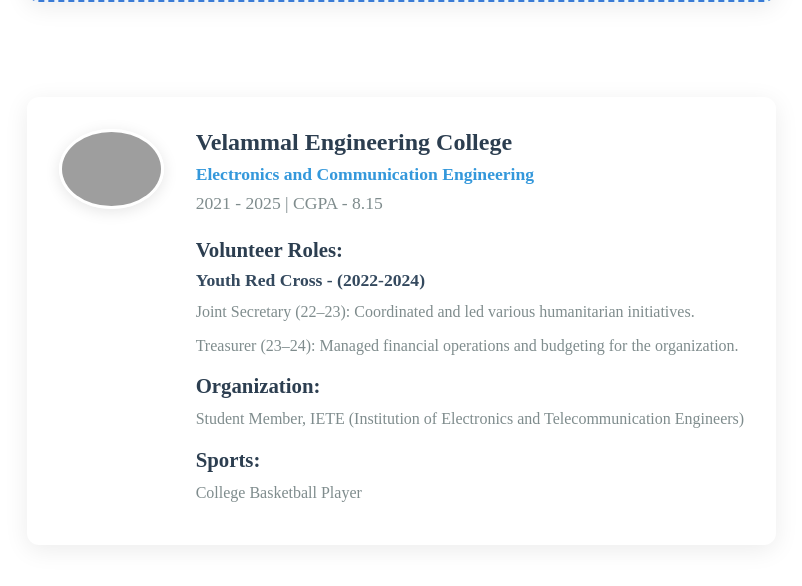
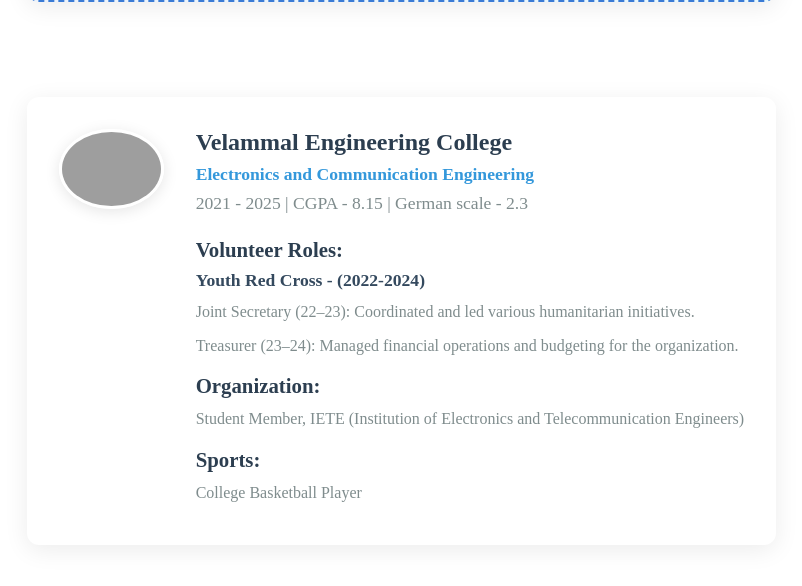
Before and after one commit to Vijayardhan/Portfolio_Vijay_Ardhanari, a Flask app: page / in a window 1280 px wide. Shown: the part 2146-2732 px from the top of the page, without its empty margins (238-1040 px from the left). Run offline with Flask 3, Linux system fonts and the light colour scheme; some libraries are stand-ins or nearby versions; grey boxes are pictures that could not be loaded.

Commit message:
second commit

```diff
--- a/templates/about.html
+++ b/templates/about.html
@@ -22,7 +22,7 @@
                     🎓 I am set to pursue my Master's in Electrical Engineering at the Technical University of Augsburg, Germany. I hold a Bachelor's degree in Electronics and Communication Engineering, with a solid foundation in IoT, automation, and core electronics.
                 </p>
                 <p class="about-text">
-                    🔧 I gained hands-on experience through internships at Streamtroops Innovation Lab as a Product Development - Electronics Intern and at Vlog Innovation as an IoT Intern. These roles sharpened my skills in smart product development, testing, and applied electronics.
+                    🔧 I gained hands-on experience through internships at  Scrapify Ecotech Pvt. Ltd. as a Project traniee and Streamtroops Innovation Lab as a Product Development - Electronics Intern. These roles sharpened my skills in smart product development, testing, and applied electronics.
                 </p>
                 <p class="about-text">
                     🤝 I've actively volunteered with the IRCS - Youth Red Cross at Velammal Engineering College, serving as Joint Secretary and Treasurer. I organized technical events, promoted social awareness, and conducted STEM demonstrations.
--- a/templates/education.html
+++ b/templates/education.html
@@ -35,7 +35,7 @@
                 <div class="timeline-content">
                     <h1>Velammal Engineering College</h1>
                     <p class="specialization">Electronics and Communication Engineering</p>
-                    <p class="date">2021 - 2025 | CGPA - 8.15</p>
+                    <p class="date">2021 - 2025 | CGPA - 8.15 | German scale - 2.3</p>
 
                     <div class="details">
                         <h2>Volunteer Roles:</h2>
```
